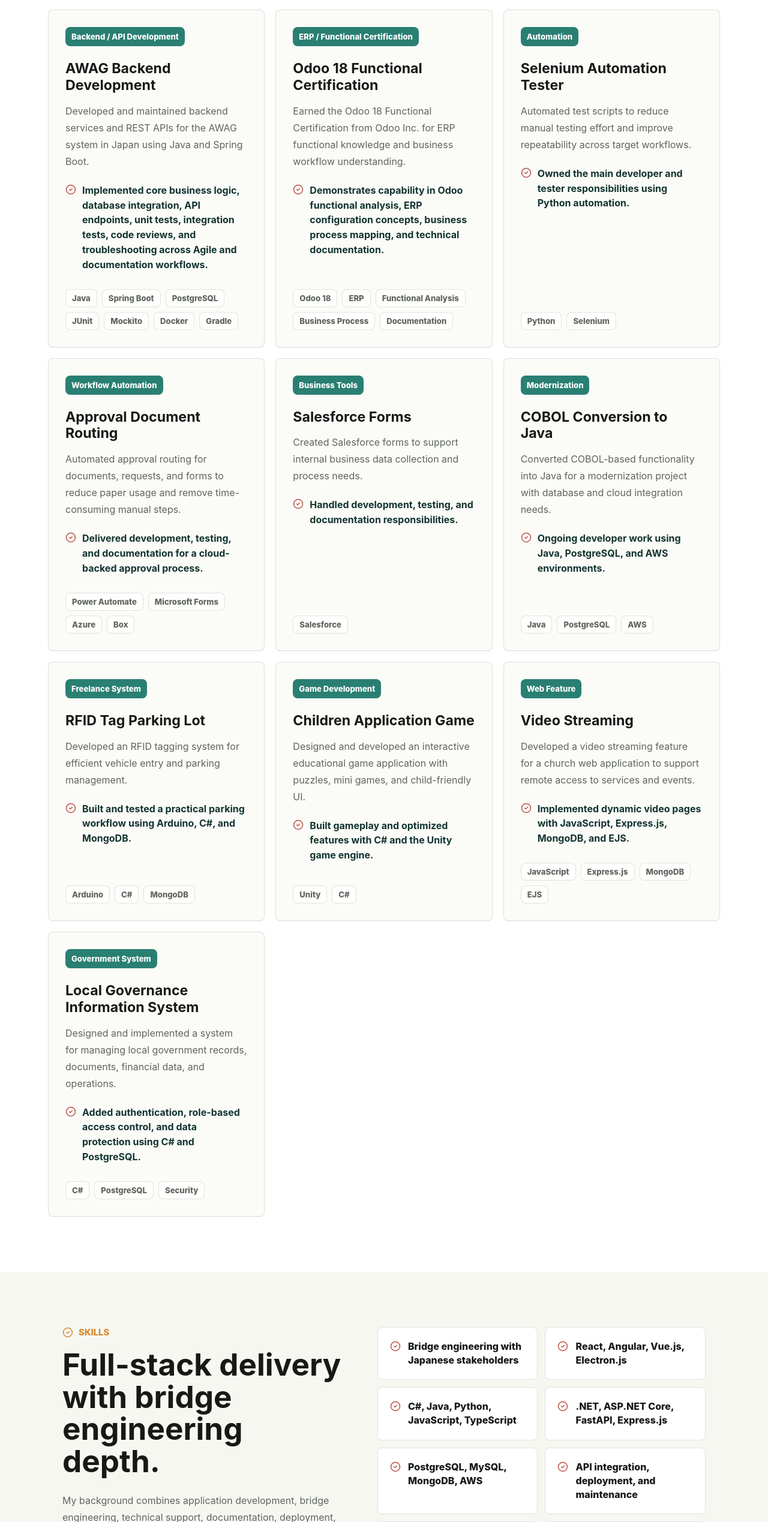
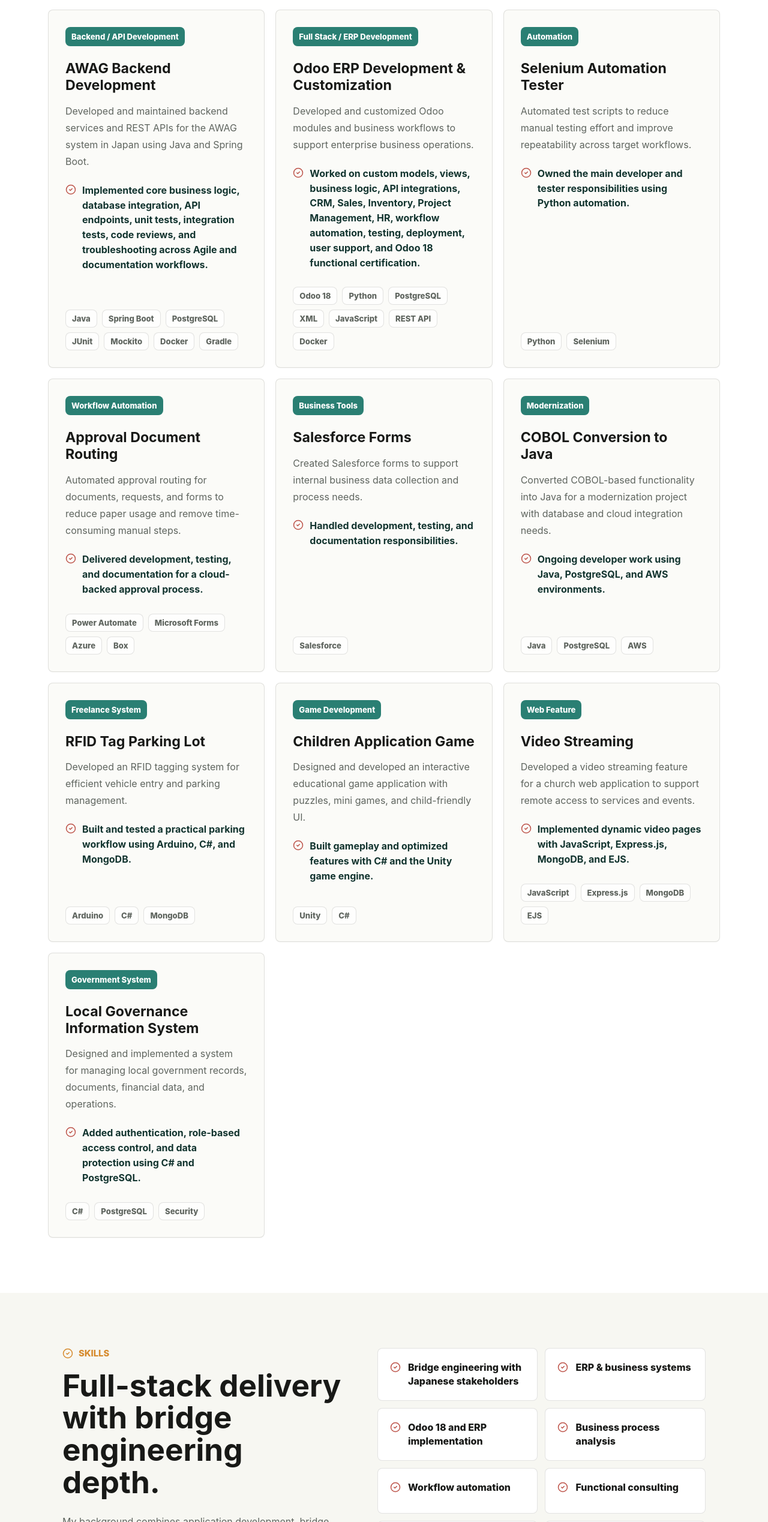
Before and after one commit to Guill0602/portfolio, a React (Vite) app: page / in a window 1280 px wide. Shown: the part 2049-4586 px from the top of the page at 60% size. Built offline with nearby package versions, Linux system fonts and the light colour scheme.

Commit message:
Update Odoo project and ERP skills

```diff
--- a/src/App.jsx
+++ b/src/App.jsx
@@ -73,18 +73,20 @@
     ],
   },
   {
-    title: "Odoo 18 Functional Certification",
-    type: "ERP / Functional Certification",
+    title: "Odoo ERP Development & Customization",
+    type: "Full Stack / ERP Development",
     summary:
-      "Earned the Odoo 18 Functional Certification from Odoo Inc. for ERP functional knowledge and business workflow understanding.",
+      "Developed and customized Odoo modules and business workflows to support enterprise business operations.",
     impact:
-      "Demonstrates capability in Odoo functional analysis, ERP configuration concepts, business process mapping, and technical documentation.",
+      "Worked on custom models, views, business logic, API integrations, CRM, Sales, Inventory, Project Management, HR, workflow automation, testing, deployment, user support, and Odoo 18 functional certification.",
     stack: [
       "Odoo 18",
-      "ERP",
-      "Functional Analysis",
-      "Business Process",
-      "Documentation",
+      "Python",
+      "PostgreSQL",
+      "XML",
+      "JavaScript",
+      "REST API",
+      "Docker",
     ],
   },
   {
@@ -160,6 +162,12 @@
 
 const strengths = [
   "Bridge engineering with Japanese stakeholders",
+  "ERP & business systems",
+  "Odoo 18 and ERP implementation",
+  "Business process analysis",
+  "Workflow automation",
+  "Functional consulting",
+  "System configuration",
   "React, Angular, Vue.js, Electron.js",
   "C#, Java, Python, JavaScript, TypeScript",
   ".NET, ASP.NET Core, FastAPI, Express.js",
```
